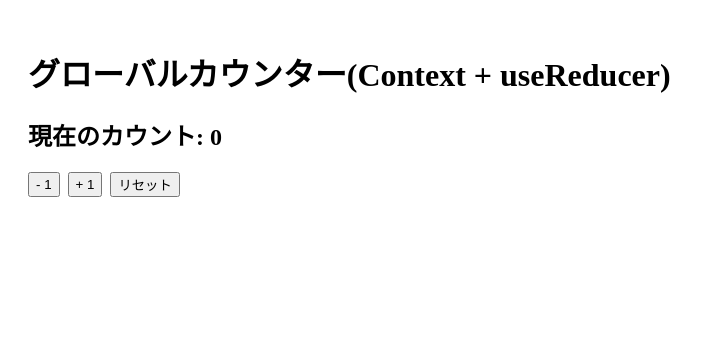
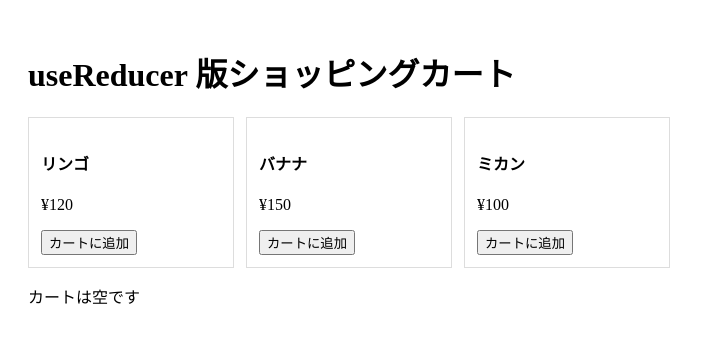
Before and after one commit to TYMtwilight/React_Shakyo, a React (Create React App) app: page / in a window 1280 px wide. Shown: the top 342 px of the page, without its empty margins (0-705 px from the left). Built offline with nearby package versions, Linux system fonts and the light colour scheme.

Commit message:
💪shakyo-10

```diff
--- a/src/index.tsx
+++ b/src/index.tsx
@@ -1,6 +1,6 @@
 import React from 'react';
 import ReactDOM from 'react-dom/client';
-import App from './shakyo-9/App';
+import App from './shakyo-10/App';
 
 const root = ReactDOM.createRoot(
   document.getElementById('root') as HTMLElement
--- /dev/null
+++ b/src/shakyo-10/App.tsx
@@ -0,0 +1,16 @@
+import React from 'react';
+import { CartProvider } from './context/CartContext';
+import ProductList from './components/ProductList';
+import CartPanel from './components/CartPanel';
+
+const App: React.FC = () => (
+    <CartProvider>
+        <div style={{ padding: 20}}>
+            <h1>useReducer 版ショッピングカート</h1>
+            <ProductList />
+            <CartPanel />
+        </div>
+    </CartProvider>
+);
+
+export default App;
--- /dev/null
+++ b/src/shakyo-10/components/CartPanel.tsx
@@ -0,0 +1,44 @@
+import React, { useCallback, memo } from 'react';
+import { useCartState, useCartDispatch } from '../context/CartContext';
+
+const CartPanel: React.FC = memo(() => {
+    const cart = useCartState();
+    const dispatch = useCartDispatch();
+
+    /* 金額計算は useCallback + reduce で最小限再計算 */
+    const total = cart.reduce((sum, i) => sum + i.price * i.qty, 0);
+
+    const changeQty = useCallback(
+        (id: number, qty: number) => dispatch({ type: 'CHANGE_QTY', payload: { id, qty }}),
+        [dispatch]
+    );
+
+    if(cart.length === 0) return <p>カートは空です</p>;
+
+    return (
+        <div style={{ marginTop: 24}}>
+            <h3>カート内容</h3>
+            <ul>
+                {cart.map((item) => (
+                    <li key={item.id} style={{ marginBottom: 6}}>
+                        {item.name} / ¥{item.price} ×
+                        <input
+                            type="number"
+                            min={1}
+                            value={item.qty}
+                            onChange={(e) => changeQty(item.id, Number(e.target.value))}
+                            style={{ width: 50, margin: '0 4px'}}
+                        />
+                        <button onClick={() => dispatch({ type: 'REMOVE', payload: item.id})}>
+                            削除
+                        </button>
+                    </li>
+                ))}
+            </ul>
+            <p>合計: <strong>¥{total.toLocaleString()}</strong></p>
+            <button onClick={() => dispatch({ type: 'CLEAR'})}>カートを空にする</button>
+        </div>
+    );
+});
+
+export default CartPanel;
--- /dev/null
+++ b/src/shakyo-10/components/ProductCard.tsx
@@ -0,0 +1,21 @@
+import React from 'react';
+import { Product } from '../context/cartReducer';
+import { useCartDispatch } from '../context/CartContext';
+
+type Props = { product: Product };
+
+const ProductCard: React.FC<Props> = ({ product }) => {
+    const dispatch = useCartDispatch();
+
+    return (
+        <div style={{ border: '1px solid #ddd', padding: 12, width: 180 }}>
+            <h4>{product.name}</h4>
+            <p>¥{product.price.toLocaleString()}</p>
+            <button onClick={() => dispatch({type: 'ADD', payload: product})}>
+                カートに追加
+            </button>
+        </div>
+    );
+};
+
+export default ProductCard;
--- /dev/null
+++ b/src/shakyo-10/components/ProductList.tsx
@@ -0,0 +1,20 @@
+import React from 'react';
+import ProductCard from './ProductCard';
+import { Product } from '../context/cartReducer';
+
+/* 仮のダミーデータ。実務では API フェッチに差し替え */
+const PRODUCTS: Product[] = [
+    { id: 1, name: 'リンゴ', price: 120},
+    { id: 2, name: 'バナナ', price: 150},
+    { id: 3, name: 'ミカン', price: 100},
+];
+
+const ProductList: React.FC = () => (
+    <div style={{ display: 'flex', gap: 12, flexWrap: 'wrap'}}>
+        {PRODUCTS.map((p) => (
+            <ProductCard key={p.id} product={p}  />
+        ))}
+    </div>
+);
+
+export default ProductList;
--- /dev/null
+++ b/src/shakyo-10/context/CartContext.tsx
@@ -0,0 +1,32 @@
+import React, { createContext, useReducer, ReactNode, Dispatch, useContext } from 'react';
+import { cartReducer, CartItem, CartAction } from './cartReducer';
+
+/* ---------- Context 作成 ---------- */
+const CartStateContext = createContext<CartItem[] | undefined>(undefined);
+const CartDispatchContext = createContext<Dispatch<CartAction> | undefined>(undefined);
+
+/* ---------- Provider ---------- */
+export const CartProvider = ({ children }: { children: ReactNode }) => {
+    const [state, dispatch] = useReducer(cartReducer, []);
+
+    return (
+        <CartStateContext value={state}>
+            <CartDispatchContext value={dispatch}>
+                {children}
+            </CartDispatchContext>
+        </CartStateContext>
+    );
+};
+
+/* ---------- カスタム Hook（推奨） ---------- */
+export const useCartState = () => {
+    const ctx = useContext(CartStateContext);
+    if(!ctx) throw new Error("useCartState は CartProvider 配下で呼んでください");
+    return ctx;
+};
+
+export const useCartDispatch = () => {
+    const ctx = useContext(CartDispatchContext);
+    if(!ctx) throw new Error("useCartDispatch は CartProvider 配下で呼んでください");
+    return ctx;
+}
--- /dev/null
+++ b/src/shakyo-10/context/cartReducer.ts
@@ -0,0 +1,48 @@
+/* ---------------- 1. 型定義 ---------------- */
+
+export type Product = {
+  id: number;
+  name: string;
+  price: number;
+};
+
+export type CartItem = Product & { qty: number };
+
+/* ---------------- 2. Action 型 ---------------- */
+// payload の型まで縛っておくとエディタ補完が強力になります
+export type CartAction =
+  | { type: "ADD"; payload: Product }
+  | { type: "REMOVE"; payload: number } // id
+  | { type: "CHANGE_QTY"; payload: { id: number; qty: number } }
+  | { type: "CLEAR" };
+
+/* ---------------- 3. reducer 本体 ---------------- */
+export const cartReducer = (
+  state: CartItem[],
+  action: CartAction
+): CartItem[] => {
+  switch (action.type) {
+    case "ADD":
+      // すでに存在するなら qty +1
+      const idx = state.findIndex((i) => i.id === action.payload.id);
+      if (idx !== -1) {
+        return state.map((item, i) =>
+          i === idx ? { ...item, qty: item.qty + 1 } : item
+        );
+      }
+      // 新規追加
+      return [...state, { ...action.payload, qty: 1 }];
+    case "REMOVE":
+      return state.filter((i) => i.id !== action.payload);
+    case "CHANGE_QTY":
+      return state.map((item) =>
+        item.id === action.payload.id
+          ? { ...item, qty: action.payload.qty }
+          : item
+      );
+    case "CLEAR":
+      return [];
+    default:
+      return state;
+  }
+};
```
